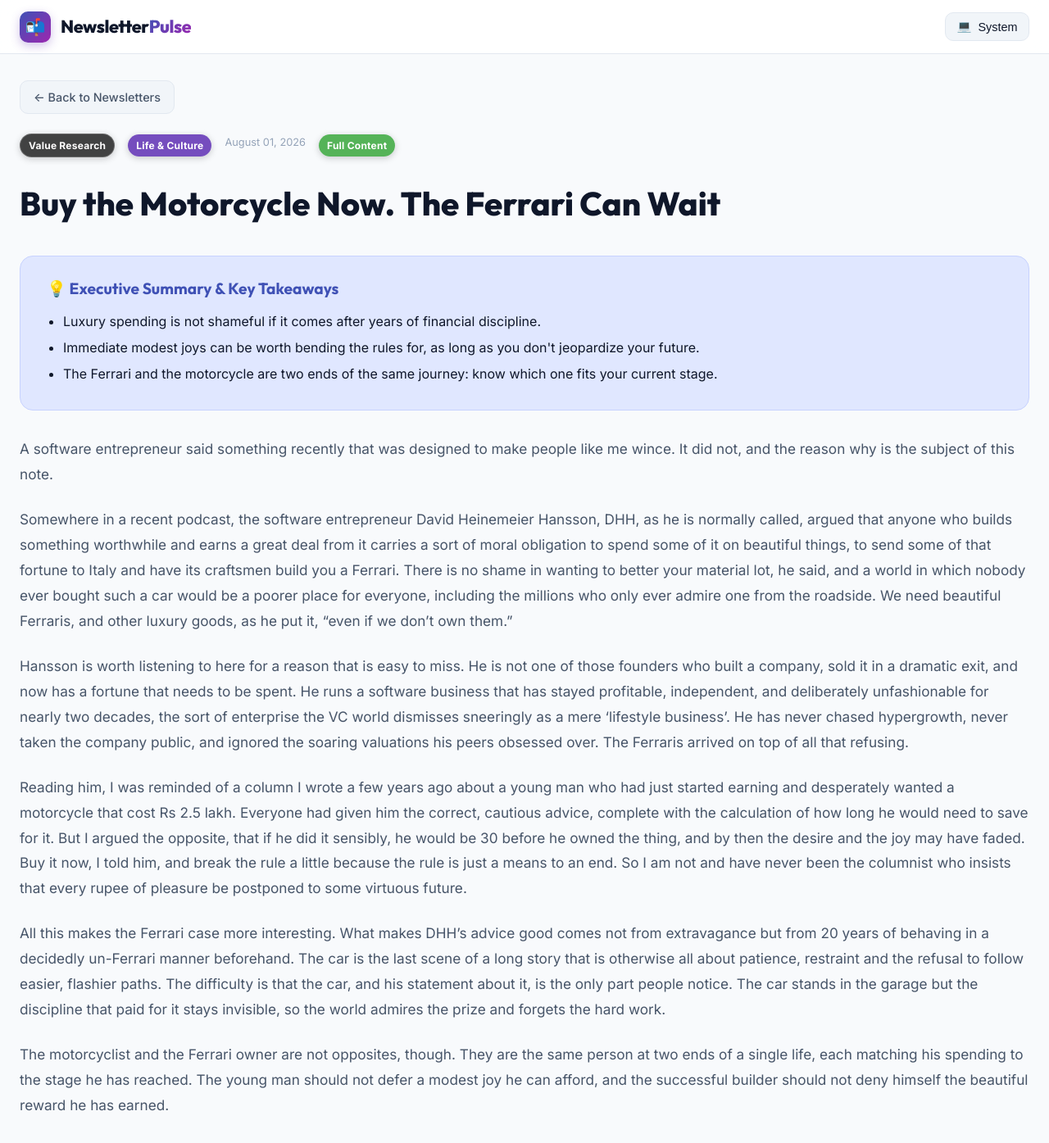
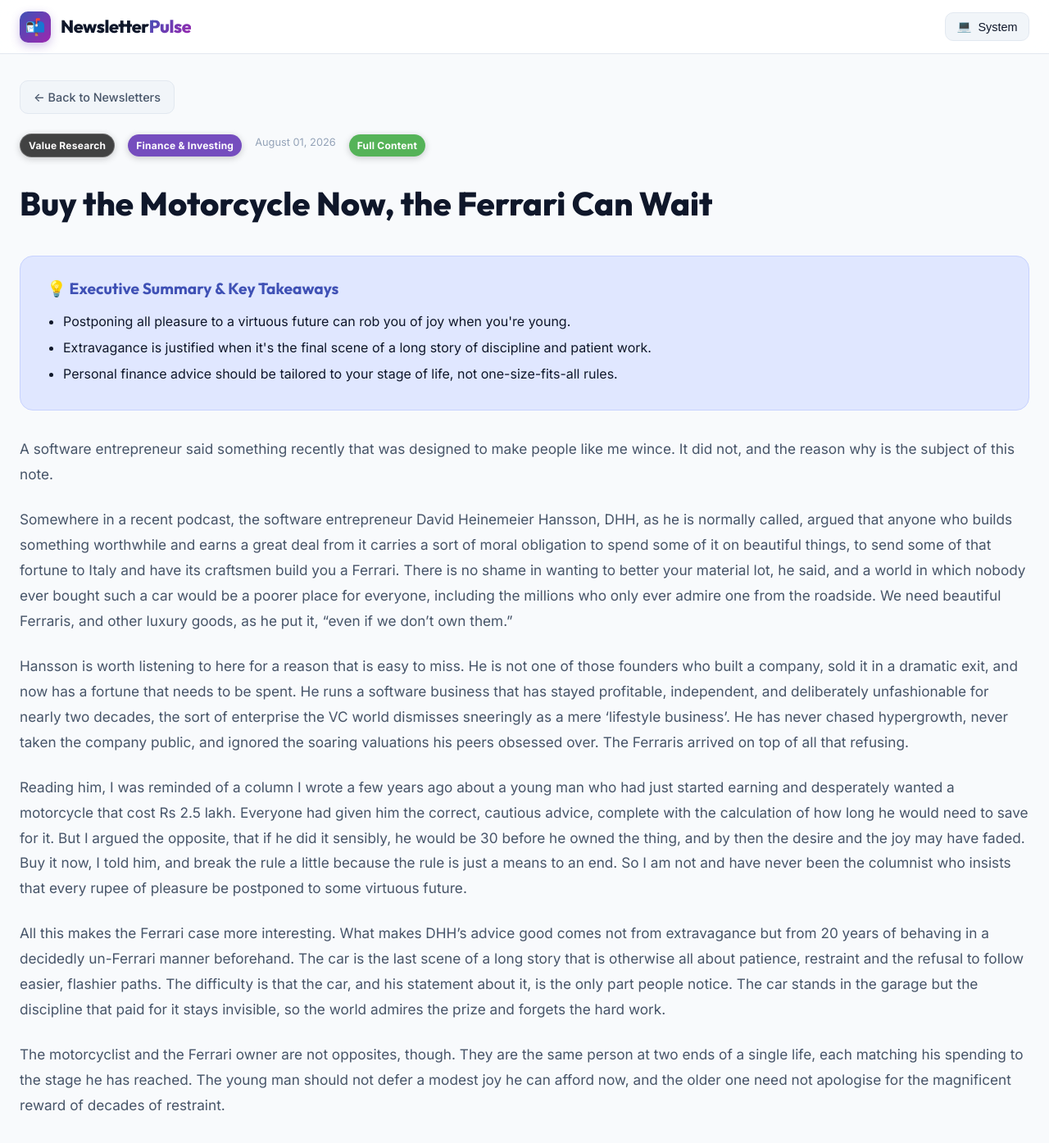
Before and after one commit to vampcoder/daily-newsletters, a Jekyll site: the page built from _posts/2026-08-01-buy-the-motorcycle-now-the-ferrari-can-wait.md, in a window 1280 px wide and 1400 px high. Shown: the top 1395 px of the window at 82% size. Built offline with Jekyll 4.4.1, drawn with Linux system fonts in a browser that asks for light colours.

Commit message:
Update newsletter: Buy the motorcycle now. The Ferrari can wait

```diff
--- a/_posts/2026-08-01-buy-the-motorcycle-now-the-ferrari-can-wait.md
+++ b/_posts/2026-08-01-buy-the-motorcycle-now-the-ferrari-can-wait.md
@@ -1,17 +1,17 @@
 ---
 layout: post
-title: "Buy the Motorcycle Now. The Ferrari Can Wait"
+title: "Buy the Motorcycle Now, the Ferrari Can Wait"
 date: 2026-08-01 05:27:34 +0000
 source: "Value Research"
-category: "Life & Culture"
-excerpt: "Dhirendra Kumar reflects on a software entrepreneur's defense of luxury spending, arguing that Ferraris and other beautiful things are only earned through years of discipline. He connects this to his earlier advice about buying a motorcycle, showing that both indulgences are valid at different life stages."
+category: "Finance & Investing"
+excerpt: "This essay uses the contrasting examples of a young man's motorcycle purchase and a software entrepreneur's Ferrari to explore the timeless question of how to balance present enjoyment with future financial discipline. It argues that while restraint is admirable, denying every small joy in the present can make life poorer. True wisdom lies in matching spending to your stage in life and earning the right to extravagance through years of deliberate, unfashionable hard work."
 theme_gradient: "linear-gradient(135deg, #607d8b 0%, #455a64 100%)"
 image: "https://m1.valueresearchonline.com/asset/17d09631-5e59-4b2d-922a-8d71c712ca91"
 is_summary: false
 key_takeaways:
-  - "Luxury spending is not shameful if it comes after years of financial discipline."
-  - "Immediate modest joys can be worth bending the rules for, as long as you don't jeopardize your future."
-  - "The Ferrari and the motorcycle are two ends of the same journey: know which one fits your current stage."
+  - "Postponing all pleasure to a virtuous future can rob you of joy when you're young."
+  - "Extravagance is justified when it's the final scene of a long story of discipline and patient work."
+  - "Personal finance advice should be tailored to your stage of life, not one-size-fits-all rules."
 ---
 
 A software entrepreneur said something recently that was designed to make people like me wince. It did not, and the reason why is the subject of this note.
@@ -24,4 +24,4 @@
 
 All this makes the Ferrari case more interesting. What makes DHH’s advice good comes not from extravagance but from 20 years of behaving in a decidedly un-Ferrari manner beforehand. The car is the last scene of a long story that is otherwise all about patience, restraint and the refusal to follow easier, flashier paths. The difficulty is that the car, and his statement about it, is the only part people notice. The car stands in the garage but the discipline that paid for it stays invisible, so the world admires the prize and forgets the hard work.
 
-The motorcyclist and the Ferrari owner are not opposites, though. They are the same person at two ends of a single life, each matching his spending to the stage he has reached. The young man should not defer a modest joy he can afford, and the successful builder should not deny himself the beautiful reward he has earned.
+The motorcyclist and the Ferrari owner are not opposites, though. They are the same person at two ends of a single life, each matching his spending to the stage he has reached. The young man should not defer a modest joy he can afford now, and the older one need not apologise for the magnificent reward of decades of restraint.
```
